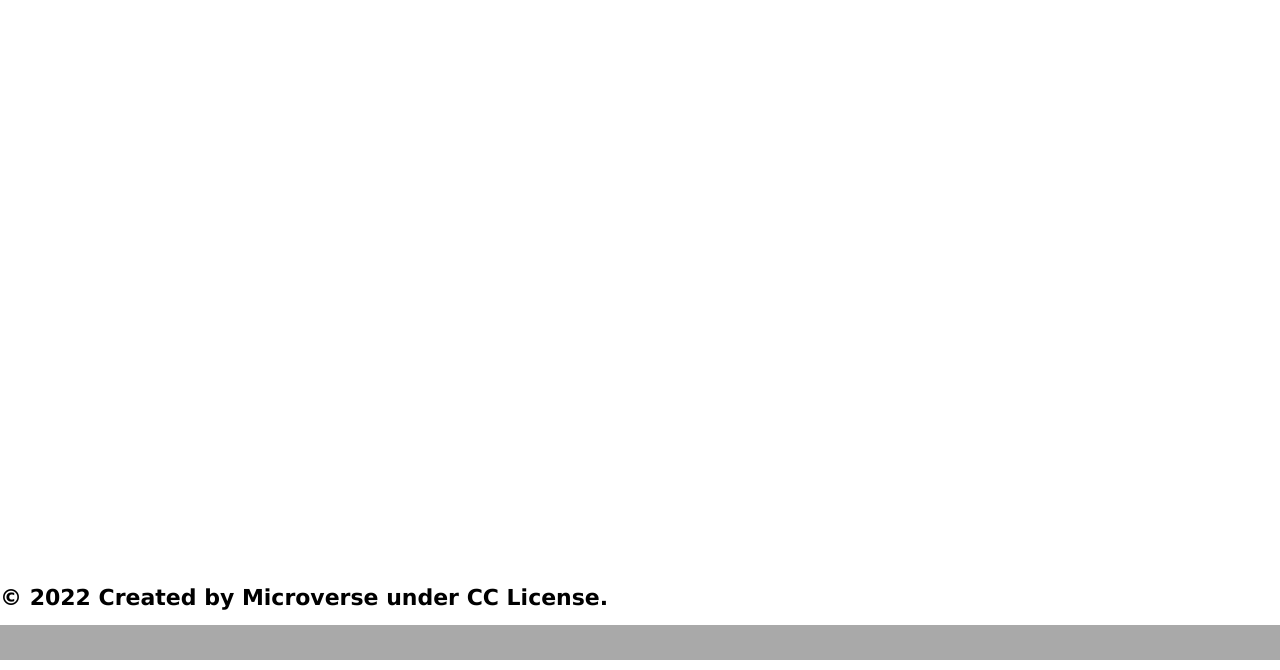
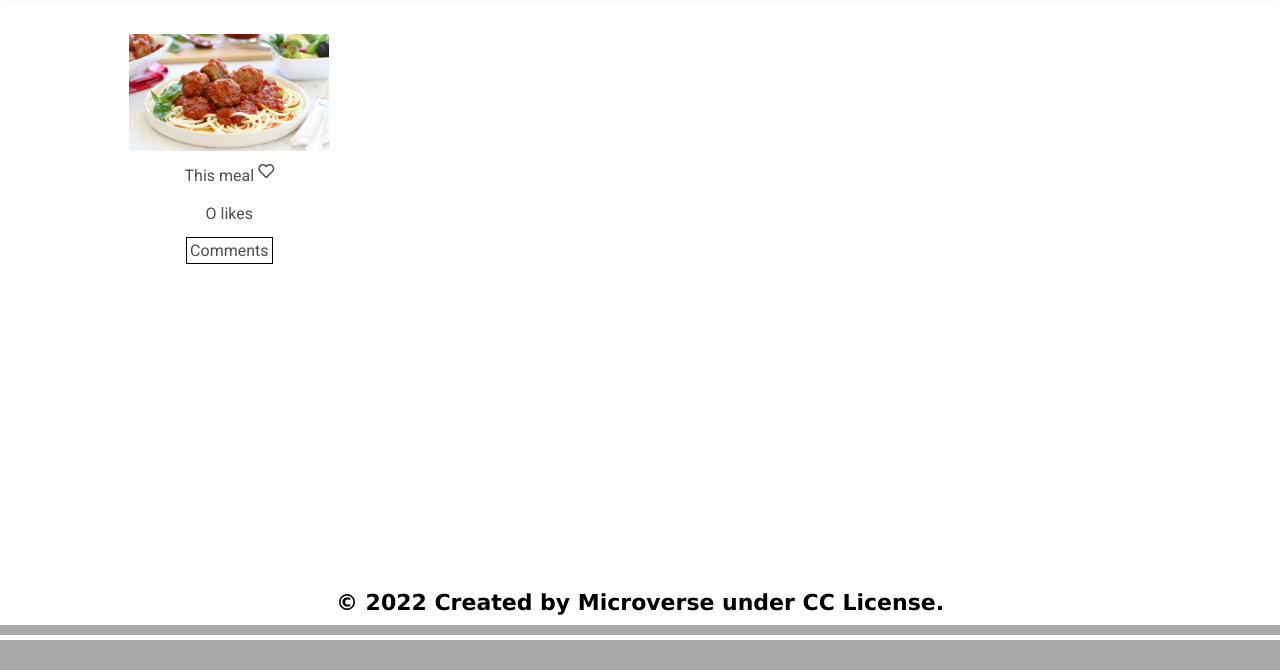
Before and after one commit to DeVuDeveloper/Recipes-JavaScript, a website built with webpack: page src/index.html in a window 1280 px wide. Shown: the part 175-845 px from the top of the page. Built offline with nearby package versions, Linux system fonts and the light colour scheme.

Commit message:
HTML elements created with JS and dinamically rendered

```diff
--- a/package.json
+++ b/package.json
@@ -26,10 +26,11 @@
     "eslint": "^7.32.0",
     "eslint-config-airbnb-base": "^14.2.1",
     "eslint-plugin-import": "^2.25.4",
+    "file-loader": "^6.2.0",
     "hint": "^6.1.3",
     "html-loader": "^3.1.0",
     "html-webpack-plugin": "^5.5.0",
-    "jest": "^25.1.0",
+    "jest": "^27.4.7",
     "style-loader": "^3.3.1",
     "stylelint": "^14.3.0",
     "stylelint-config-standard": "^24.0.0",
--- a/src/index.html
+++ b/src/index.html
@@ -1,22 +1,36 @@
 <!DOCTYPE html>
 <html lang="en">
+
 <head>
-    <meta charset="UTF-8" />
-    <meta http-equiv="X-UA-Compatible" content="IE=edge" />
-    <meta name="viewport" content="width=device-width, initial-scale=1.0" />
+  <link href="https://cdnjs.cloudflare.com/ajax/libs/font-awesome/5.15.1/css/all.min.css" rel="stylesheet" />
+  <link href="https://fonts.googleapis.com/css?family=Roboto:300,400,500,700&display=swap" rel="stylesheet" />
+  <link href="https://cdnjs.cloudflare.com/ajax/libs/mdb-ui-kit/3.10.2/mdb.min.css" rel="stylesheet" />
+  <meta charset="UTF-8">
+  <meta name="viewport" content="width=device-width, initial-scale=1.0">
   <title>Meals</title>
 </head>
+
 <body>
+
   <header>
     <nav>
       <ul class="navbar">
-          <li><img class="logo" src="../img/logo.jpg" alt="me" /></li>
+        <li><img class="logo" src="img/logo.jpg" alt="me" /></li>
         <li>
           <u>Meals(<span class="meals-number"></span>)</u>
         </li>
       </ul>
     </nav>
   </header>
+
+  <main>
+
+    <section class='cards-wrapper'></section>
+
+  </main>
+
   <footer></footer>
+
 </body>
+
 </html>
--- a/src/index.js
+++ b/src/index.js
@@ -1,4 +1,5 @@
 import './style.css';
+import mealsContainer from './modules/displayItems';
 
 const Footer = () => {
   const footer = document.querySelector('footer');
--- /dev/null
+++ b/src/modules/displayItems.js
@@ -0,0 +1,39 @@
+
+const mealsContainer = document.querySelector('.cards-wrapper');
+
+const ul = document.createElement('ul');
+ul.id = 'meal.id';
+ul.classList.add('cards');
+mealsContainer.appendChild(ul);
+const imageContainer = document.createElement('li');
+ul.appendChild(imageContainer);
+const image = document.createElement('img');
+image.src = 'img/meals.png';
+image.classList.add('image');
+imageContainer.appendChild(image);
+const mealTitle = document.createElement('li');
+ul.appendChild(mealTitle);
+mealTitle.classList.add('flex-li');
+const mealName = document.createElement('span');
+mealName.innerHTML = `This meal`;
+mealTitle.appendChild(mealName);
+const spanHeart = document.createElement('span');
+mealTitle.appendChild(spanHeart);
+const heart = document.createElement('i');
+heart.classList.add('far', 'fa-heart', 'like');
+heart.id = 'heart';
+mealTitle.appendChild(heart);
+const likes = document.createElement('li');
+likes.classList.add('likeCounter')
+likes.innerHTML = `O likes`;
+ul.appendChild(likes);
+const commentBtn = document.createElement('li');
+ul.appendChild(commentBtn);
+const anchor = document.createElement('a');
+anchor.id = 'anchor';
+anchor.classList.add('comments-btn');
+anchor.href = '#';
+anchor.text = 'Comments';
+commentBtn.appendChild(anchor);
+
+export default mealsContainer;
--- a/src/style.css
+++ b/src/style.css
@@ -41,6 +41,45 @@ body::after {
   height: 50px;
 }
 
+.cards-wrapper {
+  display: grid;
+  align-self: center;
+  text-align: center;
+  justify-content: center;
+  padding: 0;
+}
+
+.cards {
+  margin-bottom: 50px;
+  margin: 20px auto;
+}
+
+.image {
+  width: 200px;
+}
+
+.cards li {
+  padding: 6px;
+}
+
+.comments-btn {
+  border: 1px solid black;
+  padding: 3px;
+}
+
+
+
+.flex-li {
+  display: flex;
+  justify-content: center;
+  text-align: center;
+  gap: 2px;
+}
+
+.like {
+  cursor: pointer;
+}
+
 footer::after {
   content: '';
   display: block;
@@ -61,4 +100,15 @@ footer {
   background-color: #fff;
   font-weight: bold;
   padding: 10px 0 10px 0;
+  text-align: center;
 }
+
+@media only screen and (min-width: 678px) {
+  .cards-wrapper {
+    display: grid;
+    grid-template-columns: 1fr 1fr 1fr;
+    align-items: center;
+    text-align: center;
+    padding: 0;
+  }
+}
--- a/webpack.config.js
+++ b/webpack.config.js
@@ -22,14 +22,14 @@ module.exports = {
         test: /\.css$/i,
         use: ['style-loader', 'css-loader'],
       },
-      // {
-      //   test: /\.html$/i,
-      //   loader: 'html-loader',
-      // },
-      // {
-      //   test: /\.(png|svg|jpg|jpeg|gif)$/i,
-      //   type: 'asset/resource',
-      // },
+       {
+         test: /\.html$/i,
+         loader: 'html-loader',
+       },
+       {
+         test: /\.(png|svg|jpg|jpeg|gif)$/i,
+         type: 'asset/resource',
+       },
     ],
   },
 };
```
Also changed, not shown: dist/c14e22e1ad383c791997.jpg (renamed from img/logo.jpg), dist/c14e22e1ad383c7919978c8c4f4b75ee.jpg (added), dist/df80a3bf66f5896e0678.jpg (added), dist/index.html, dist/main.js, src/img/logo.jpg (added), src/img/meals.png (added), 1 other file. Lines whose indentation alone changed are shown as unchanged.
